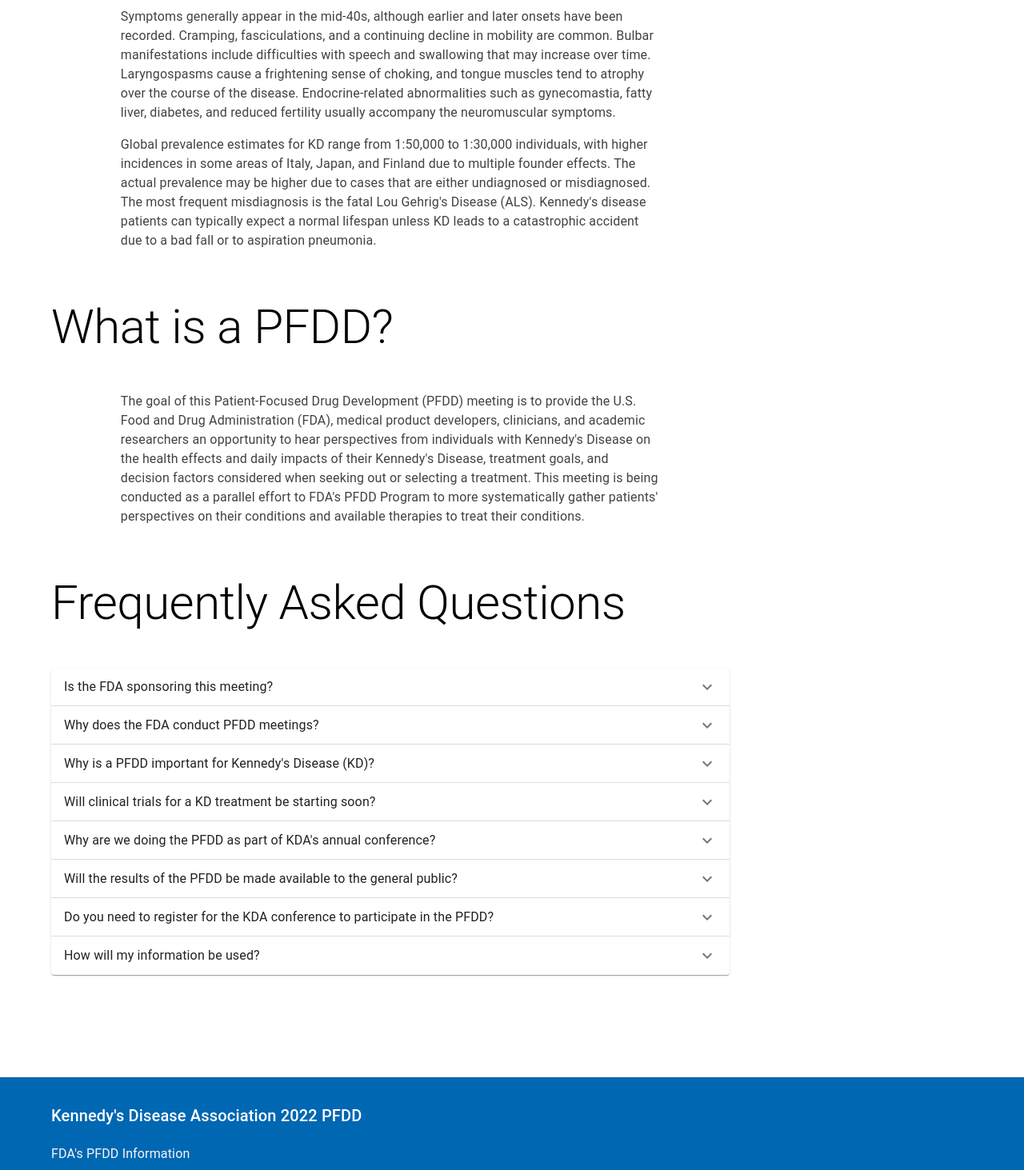
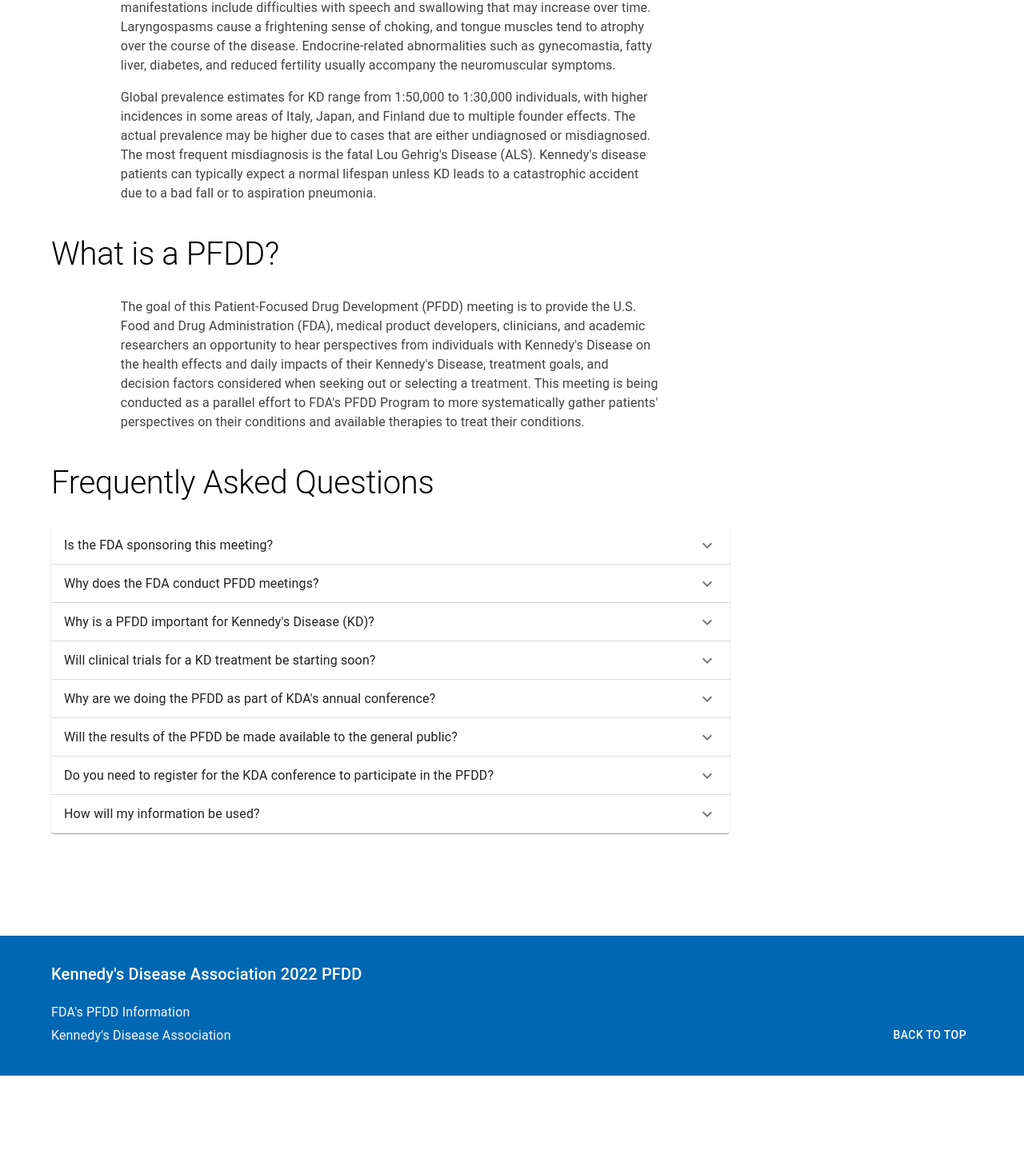
Before and after one commit to DaedalusFiction/pfdd, a React (Create React App) app: page / in a window 1280 px wide. Shown: the part 810-2273 px from the top of the page at 80% size. After the commit the page ends 2155 px from the top, so only its background shows below. Built offline with nearby package versions, Linux system fonts and the light colour scheme.

Commit message:
added back to top button

```diff
--- a/src/components/Footer.js
+++ b/src/components/Footer.js
@@ -13,6 +13,9 @@ const Footer = () => {
             href: "https://kennedysdisease.org",
         },
     ];
+    const navigateToTop = () => {
+        window.scrollTo(0, 0);
+    };
     return (
         <Box
             sx={{
@@ -21,13 +24,20 @@ const Footer = () => {
             }}
         >
             <Container>
+                <Box
+                    sx={{
+                        display: "flex",
+                        justifyContent: "space-between",
+                        alignItems: "end",
+                    }}
+                >
+                    <Box>
                         <Typography
                             variant="h6"
                             sx={{ color: "white", marginBottom: "1em" }}
                         >
                             Kennedy's Disease Association 2022 PFDD
                         </Typography>
-
                         {links.map((item, index) => {
                             return (
                                 <a
@@ -45,6 +55,11 @@ const Footer = () => {
                                 </a>
                             );
                         })}
+                    </Box>
+                    <Button onClick={navigateToTop} sx={{ color: "white" }}>
+                        Back to Top
+                    </Button>
+                </Box>
             </Container>
         </Box>
     );
--- a/src/routes/Home.js
+++ b/src/routes/Home.js
@@ -22,6 +22,7 @@ const Home = () => {
                         <Typography
                             variant="h2"
                             sx={{
+                                fontSize: "2.5rem",
                                 margin: "1em 0 .75em 0",
                             }}
                         >
@@ -98,6 +99,7 @@ const Home = () => {
                             variant="h2"
                             sx={{
                                 margin: "1em 0 .75em 0",
+                                fontSize: "2.5rem",
                             }}
                         >
                             What is a PFDD?
@@ -142,6 +144,7 @@ const Home = () => {
                             variant="h2"
                             sx={{
                                 margin: "1em 0 .75em 0",
+                                fontSize: "2.5rem",
                             }}
                         >
                             Frequently Asked Questions
```
Lines whose indentation alone changed are shown as unchanged.
